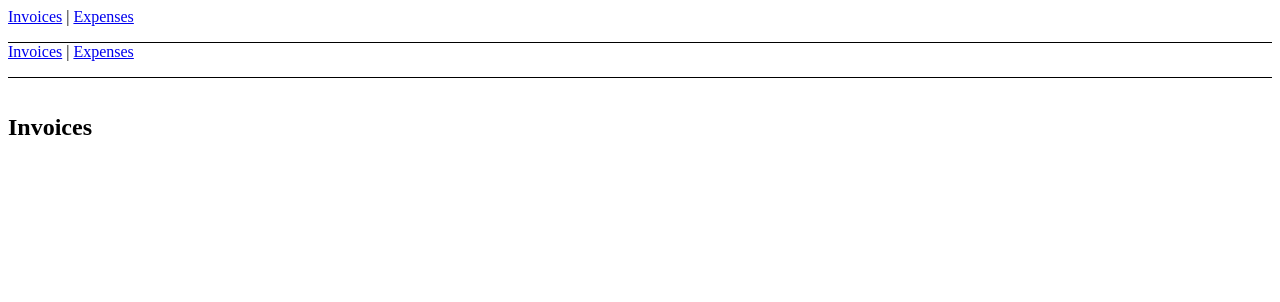
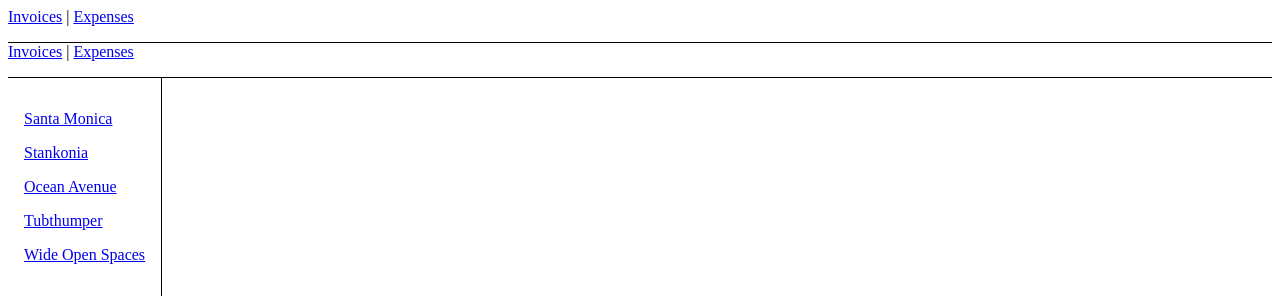
Before and after one commit to adrianoabreu/devsuperior-tutorial-react-router-dom, a React (Vite) app: page /invoices in a window 1280 px wide. Shown: the top 302 px of the page. Built offline with nearby package versions, Linux system fonts and the light colour scheme.

Commit message:
ReactJS - Listando faturas(invoices)

```diff
--- /dev/null
+++ b/src/data.ts
@@ -0,0 +1,36 @@
+let invoices = [
+  {
+    name: "Santa Monica",
+    number: 1995,
+    amount: "$10,800",
+    due: "12/05/1995",
+  },
+  {
+    name: "Stankonia",
+    number: 2000,
+    amount: "$8,000",
+    due: "10/31/2000",
+  },
+  {
+    name: "Ocean Avenue",
+    number: 2003,
+    amount: "$9,500",
+    due: "07/22/2003",
+  },
+  {
+    name: "Tubthumper",
+    number: 1997,
+    amount: "$14,000",
+    due: "09/01/1997",
+  },
+  {
+    name: "Wide Open Spaces",
+    number: 1998,
+    amount: "$4,600",
+    due: "01/27/1998",
+  },
+];
+
+export function getInvoices() {
+  return invoices;
+}
--- a/src/routes/Invoices/index.tsx
+++ b/src/routes/Invoices/index.tsx
@@ -1,7 +1,28 @@
+import { Link } from "react-router-dom";
+import { getInvoices } from "../../data";
+
 export default function Invoices() {
+
+    let invoices = getInvoices();
+
     return (
-        <main style={{ padding: "1rem 0" }}>
-            <h2>Invoices</h2>
-        </main>
+        <div style={{ display: "flex" }}>
+            <nav
+                style={{
+                    borderRight: "solid 1px",
+                    padding: "1rem",
+                }}
+            >
+                {invoices.map((invoice) => (
+                    <Link
+                        style={{ display: "block", margin: "1rem 0" }}
+                        to={`/invoices/${invoice.number}`}
+                        key={invoice.number}
+                    >
+                        {invoice.name}
+                    </Link>
+                ))}
+            </nav>
+        </div>
     );
 }
```
